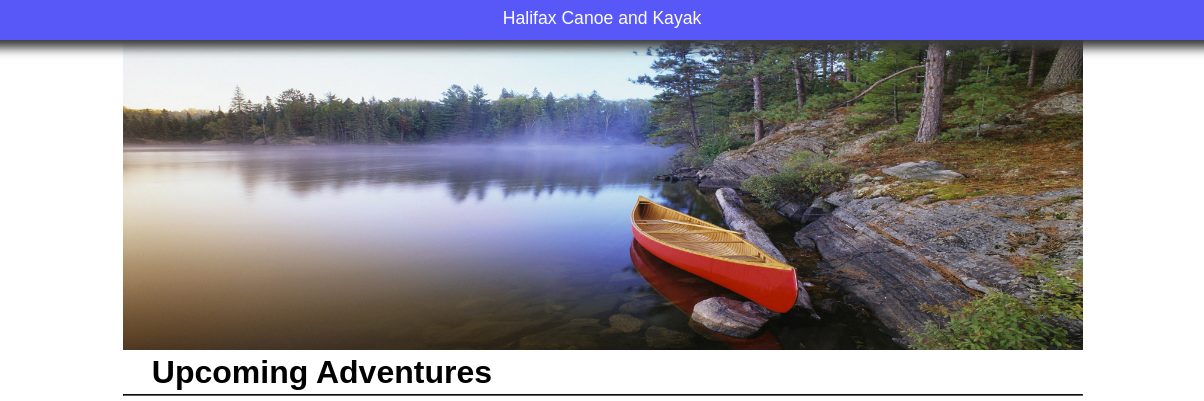
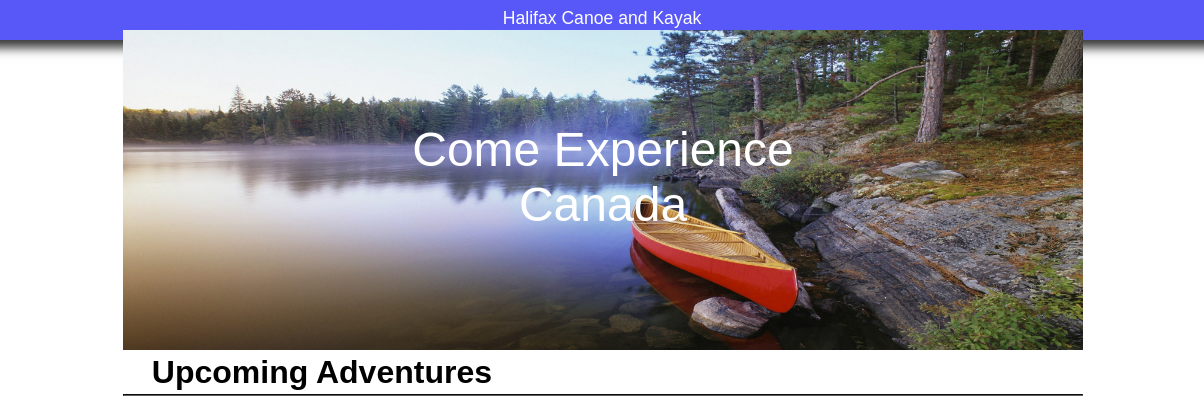
Before and after one commit to SMoreau158/Project1, a plain HTML site: page index.html in a window 1280 px wide. Shown: the top 401 px of the page, 37-1241 px from the left. Drawn offline with nearby package versions, Linux system fonts and the light colour scheme.

Commit message:
update styling

```diff
--- a/index.html
+++ b/index.html
@@ -30,7 +30,10 @@
 
 <!-- main article -->
     <main>
-        <div><img src="images/canoe.jpg" alt="Canoe"></div>
+        <div>
+            <img src="images/canoe.jpg" alt="Canoe">
+            <span class="text">Come Experience <br> Canada</span>
+        </div>
         <section>
             <h1>Upcoming Adventures</h1>
             <hr>
--- a/main.css
+++ b/main.css
@@ -79,10 +79,25 @@ nav {
 }
 
 /* article styles */
+main > div:first-child {
+    position: relative;
+}
+
 main img {
     width: 100%;
     height: 20em;
     padding-top: 30px;
+}
+
+main span {
+    position: absolute;
+    top: 50%;
+    left: 50%;
+    transform: translate(-50%, -50%);
+    color: #fff;
+    font-size: 3em;
+    font-weight: ;
+    text-align: center;
 }
 
 article {
```
